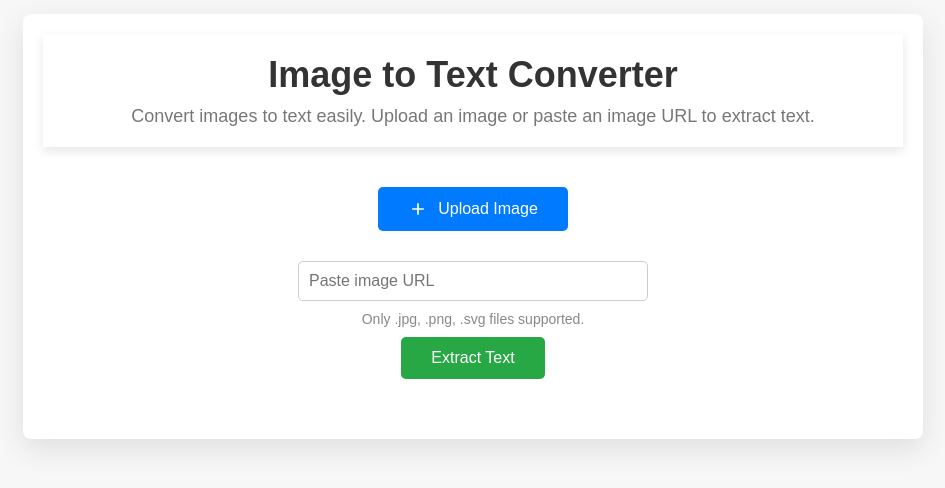
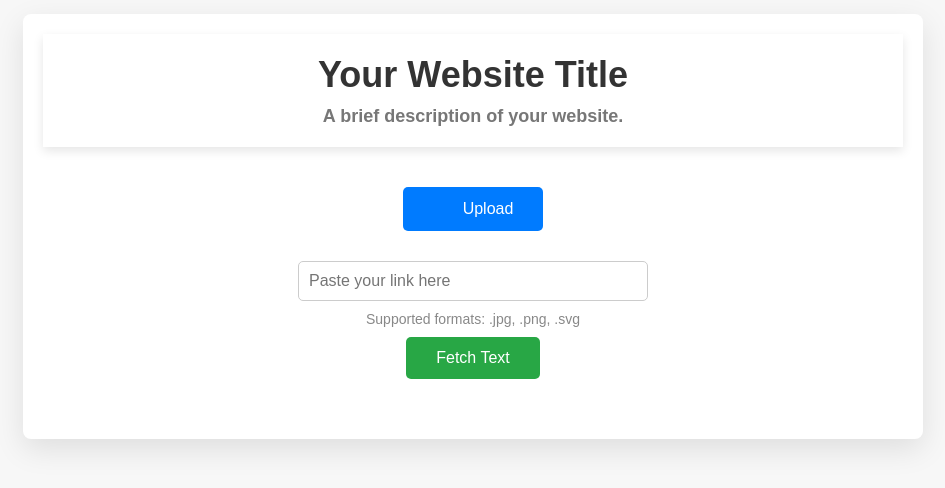
Before and after one commit to imagetotextgenerator/ocr, a plain HTML site: page index.html in a window 1280 px wide. Shown: the part 174-662 px from the top of the page, without its empty margins (167-1112 px from the left). Drawn offline with Linux system fonts and the light colour scheme.

Commit message:
Update index.html

```diff
--- a/index.html
+++ b/index.html
@@ -3,44 +3,46 @@
 <head>
     <meta charset="UTF-8">
     <meta name="viewport" content="width=device-width, initial-scale=1.0">
-    <title>Image to Text Converter</title>
+    <title>Your Website</title>
     <link rel="stylesheet" href="style.css">
 </head>
 <body>
     <div class="container">
         <!-- Header Section -->
         <header>
-            <h1>Image to Text Converter</h1>
-            <p class="description">Convert images to text easily. Upload an image or paste an image URL to extract text.</p>
+            <h1>Your Website Title</h1>
+            <h2 class="description">A brief description of your website.</h2>
         </header>
 
-        <!-- Tool Section -->
+        <!-- Tool Interface -->
         <div class="tool-box">
+            <!-- Upload Button -->
             <div class="upload-container">
-                <button id="imageInputBtn">
-                    <svg xmlns="http://www.w3.org/2000/svg" viewBox="0 0 24 24" width="24" height="24">
-                        <path d="M12 5v14M5 12h14" stroke="#fff" stroke-width="2" fill="none"/>
-                    </svg> Upload Image
+                <button id="uploadBtn">
+                    <svg>...</svg> Upload
                 </button>
-                <input type="file" id="imageInput" accept="image/*" class="hidden">
+                <input type="file" id="fileInput" class="hidden">
             </div>
 
+            <!-- Paste Link Box -->
             <div class="url-container">
-                <input type="text" id="imageUrl" placeholder="Paste image URL">
-                <p class="supported-formats">Only .jpg, .png, .svg files supported.</p>
-                <button id="fetchBtn">Extract Text</button>
+                <input type="text" id="urlInput" placeholder="Paste your link here">
+                <p class="supported-formats">Supported formats: .jpg, .png, .svg</p>
+                <button id="fetchBtn">Fetch Text</button>
             </div>
         </div>
 
-        <!-- Output Section -->
-        <div class="output-section">
-            <div id="loader" class="hidden">Processing...</div>
-            <img id="preview" class="hidden" alt="Image Preview">
-            <div id="output" class="hidden"></div>
+        <!-- Article Section -->
+        <div class="article-section">
+            <!-- Articles will be dynamically loaded here -->
         </div>
+
+        <!-- Footer -->
+        <footer>
+            <!-- Footer content -->
+        </footer>
     </div>
 
-    <script src="https://cdn.jsdelivr.net/npm/tesseract.js@2.1.1/dist/tesseract.min.js"></script>
     <script src="script.js"></script>
 </body>
 </html>
```
